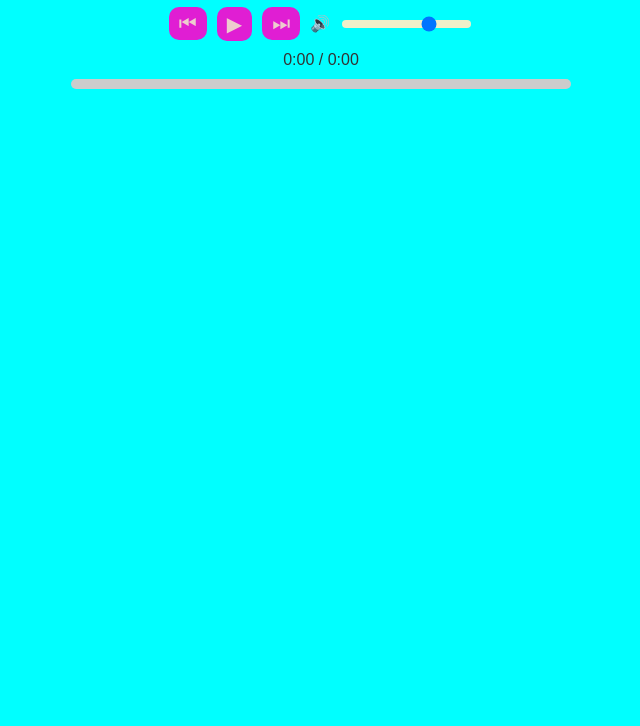
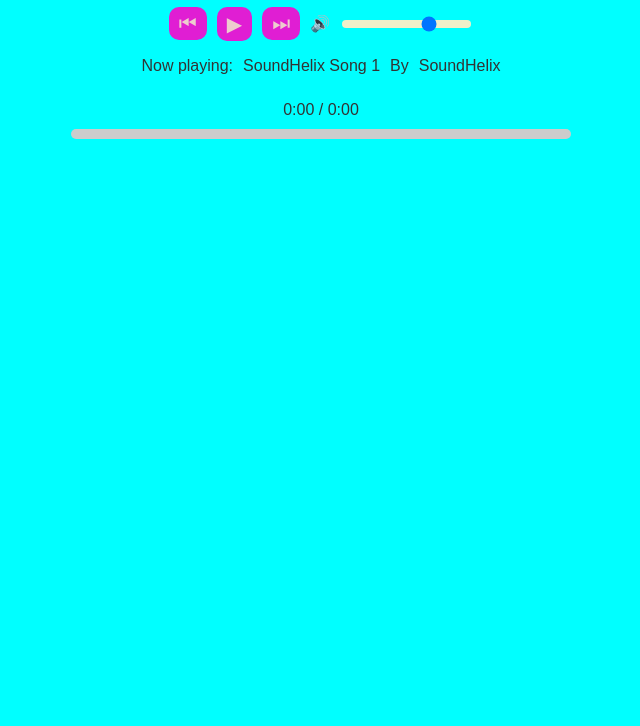
Before and after one commit to BA-atomic/Simple-music-player-app, a plain HTML site: page index.html in a window 1280 px wide. Shown: the part 74-800 px from the top of the page, without its empty margins (319-959 px from the left). Drawn offline with Linux system fonts and the light colour scheme.

Commit message:
Added song title and artiste name

```diff
--- a/index.css
+++ b/index.css
@@ -45,6 +45,14 @@ button:hover {
   cursor: pointer;
 }
 
+#nowPlaying {
+  margin: 0 auto;
+  display: flex;
+  justify-content: center;
+  align-items: center;
+  gap: 10px;
+}
+
 #progressDisplayText {
   margin-top: 10px;
 }
--- a/index.html
+++ b/index.html
@@ -13,12 +13,22 @@
       <button id="playBtn">▶</button>
       <button id="nextBtn">⏭</button>
       <span id="volumeIcon">🔊</span>
-      <input id="volumeId" type="range" min="0" max="1" step="0.01" value="0.7">
+      <input
+        id="volumeId"
+        type="range"
+        min="0"
+        max="1"
+        step="0.01"
+        value="0.7"
+      />
     </div>
-    <audio id="audioPlayer">
-      src=""
-      type="audio/mpeg"
-    </audio>
+    <div id="nowPlaying">
+      <span>Now playing:</span>
+      <p id="title"></p>
+      <p>By</p>
+      <p id="artist"></p>
+    </div>
+    <audio id="audioPlayer">src="" type="audio/mpeg"</audio>
     <div id="progressDisplayText">0:00 / 0:00</div>
 
     <div id="progressContainer">
--- a/index.js
+++ b/index.js
@@ -3,15 +3,39 @@ const prevBtn = document.querySelector("#prevBtn");
 const nextBtn = document.querySelector("#nextBtn");
 const volume = document.querySelector("#volumeId");
 const volumeIcon = document.querySelector("#volumeIcon");
+const title = document.querySelector("#title");
+const artist = document.querySelector("#artist");
 const audioPlayer = document.querySelector("#audioPlayer");
 const progressDisplayText = document.querySelector("#progressDisplayText");
 const progressBar = document.querySelector("#progressBar");
 const progressContainer = document.querySelector("#progressContainer");
 
 const songs = [
-  "https://www.soundhelix.com/examples/mp3/SoundHelix-Song-1.mp3",
-  "https://www.soundhelix.com/examples/mp3/SoundHelix-Song-2.mp3",
-  "https://www.soundhelix.com/examples/mp3/SoundHelix-Song-3.mp3",
+  {
+    title: "SoundHelix Song 1",
+    artist: "SoundHelix",
+    url: "https://www.soundhelix.com/examples/mp3/SoundHelix-Song-1.mp3",
+  },
+  {
+    title: "SoundHelix Song 2",
+    artist: "SoundHelix",
+    url: "https://www.soundhelix.com/examples/mp3/SoundHelix-Song-2.mp3",
+  },
+  {
+    title: "SoundHelix Song 3",
+    artist: "SoundHelix",
+    url: "https://www.soundhelix.com/examples/mp3/SoundHelix-Song-3.mp3",
+  },
+  {
+    title: "SoundHelix Song 4",
+    artist: "SoundHelix",
+    url: "https://www.soundhelix.com/examples/mp3/SoundHelix-Song-4.mp3",
+  },
+  {
+    title: "SoundHelix Song 5",
+    artist: "SoundHelix",
+    url: "https://www.soundhelix.com/examples/mp3/SoundHelix-Song-5.mp3",
+  },
 ];
 
 let currentSongIndex = 0;
@@ -23,23 +47,30 @@ function convertSecondstoMinsSecs(seconds) {
   return ` ${mins}:${secs < 10 ? "0" : ""}${secs}`;
 }
 
+function playSong() {
+  audioPlayer.play();
+  playBtn.textContent = "⏸";
+}
+
 function loadSong(index) {
   currentSongIndex = index;
-  audioPlayer.src = songs[index];
+  audioPlayer.src = songs[index].url;
   audioPlayer.load();
-  audioPlayer.play();
-  playBtn.textContent = "⏸";
+  title.textContent = songs[index].title;
+  artist.textContent = songs[index].artist;
 }
 
 function nextSong() {
   currentSongIndex = (currentSongIndex + 1) % songs.length;
   loadSong(currentSongIndex);
+  playSong();
 }
 
 function prevSong() {
   currentSongIndex =
     currentSongIndex === 0 ? songs.length - 1 : currentSongIndex - 1;
   loadSong(currentSongIndex);
+  playSong();
 }
 
 function updateVolume() {
@@ -57,8 +88,7 @@ function updateVolume() {
 }
 
 window.addEventListener("load", () => {
-  audioPlayer.src = songs[0];
-  audioPlayer.load();
+  loadSong(0);
 
   updateVolume();
 });
```
